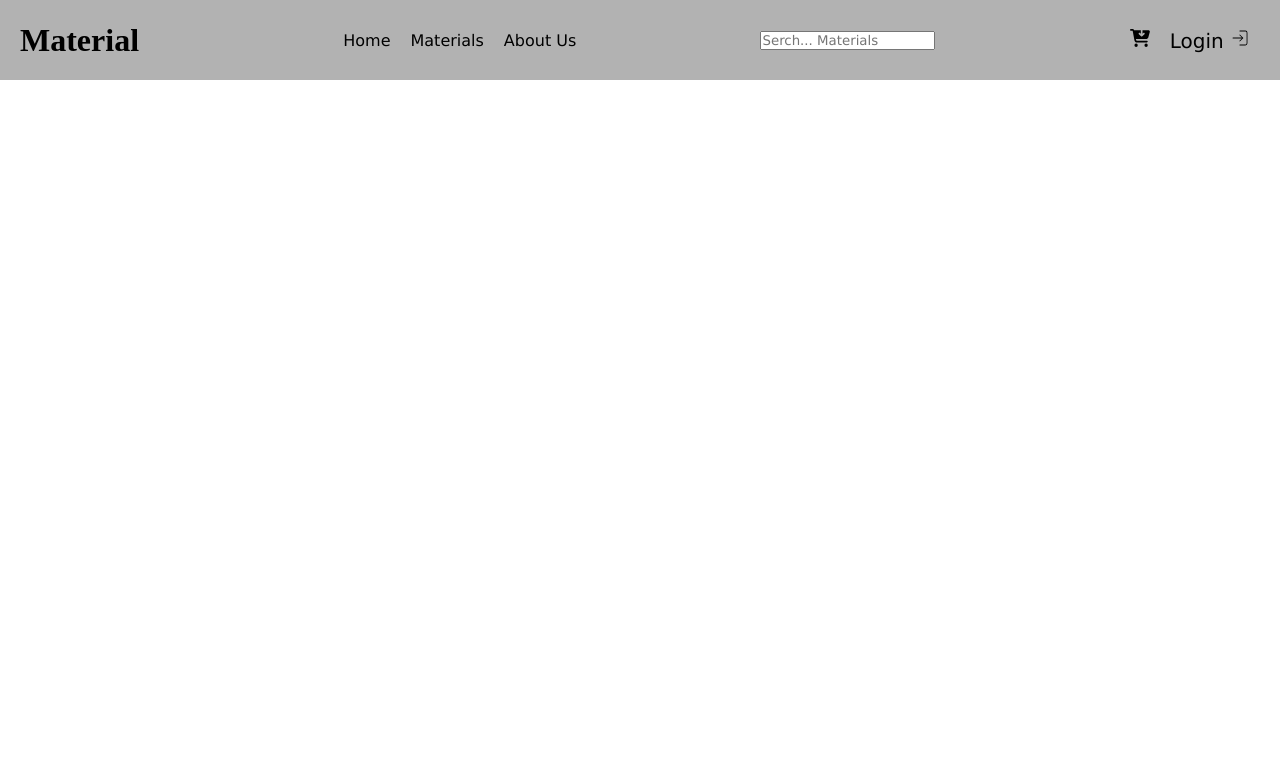
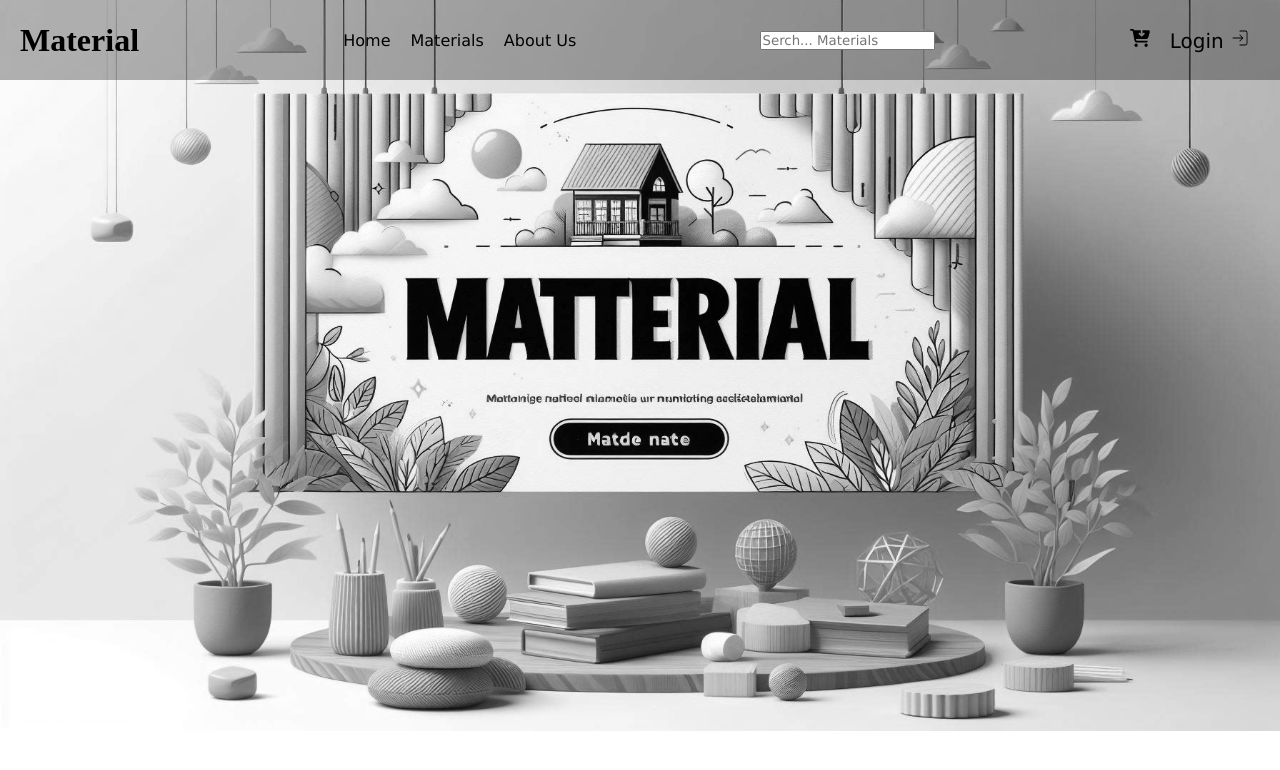
Before and after one commit to Aravireddy/React-Team-Work, a React (Create React App) app: page / in a window 1280 px wide. Shown: the top 770 px of the page. Built offline with nearby package versions, Linux system fonts and the light colour scheme; a web font is replaced by a local one.

Commit message:
main page updated

```diff
--- a/src/App.css
+++ b/src/App.css
@@ -15,6 +15,8 @@
   height: 10vh;
   background: rgba(0, 0, 0, 0.3);
   position: fixed;
+  top: 0;
+  z-index: 2;
 
 }
 
@@ -56,3 +58,6 @@
 .login{
   font-size: 20px;
 }
+.HeroB{
+  filter: grayscale(100%);
+}
--- a/src/App.js
+++ b/src/App.js
@@ -1,6 +1,7 @@
 
 import './App.css';
 import "./Responsive.css";
+import HeroSection from './components/Hero/HeroSection';
 import Navbar from './components/Navbar/Navbar';
 
 
@@ -8,6 +9,7 @@ function App() {
   return (
     <div className="App">
       <Navbar />
+      <HeroSection />
     </div>
   );
 }
--- /dev/null
+++ b/src/components/Hero/HeroSection.jsx
@@ -0,0 +1,11 @@
+
+
+import React from 'react'
+
+const HeroSection = () => {
+  return (
+    <img className='HeroB' src="./assets/HeroBanner/HeroB.png" alt="" />
+  )
+}
+
+export default HeroSection
```
Also changed, not shown: public/assets/HeroBanner/HeroB.png (added).
